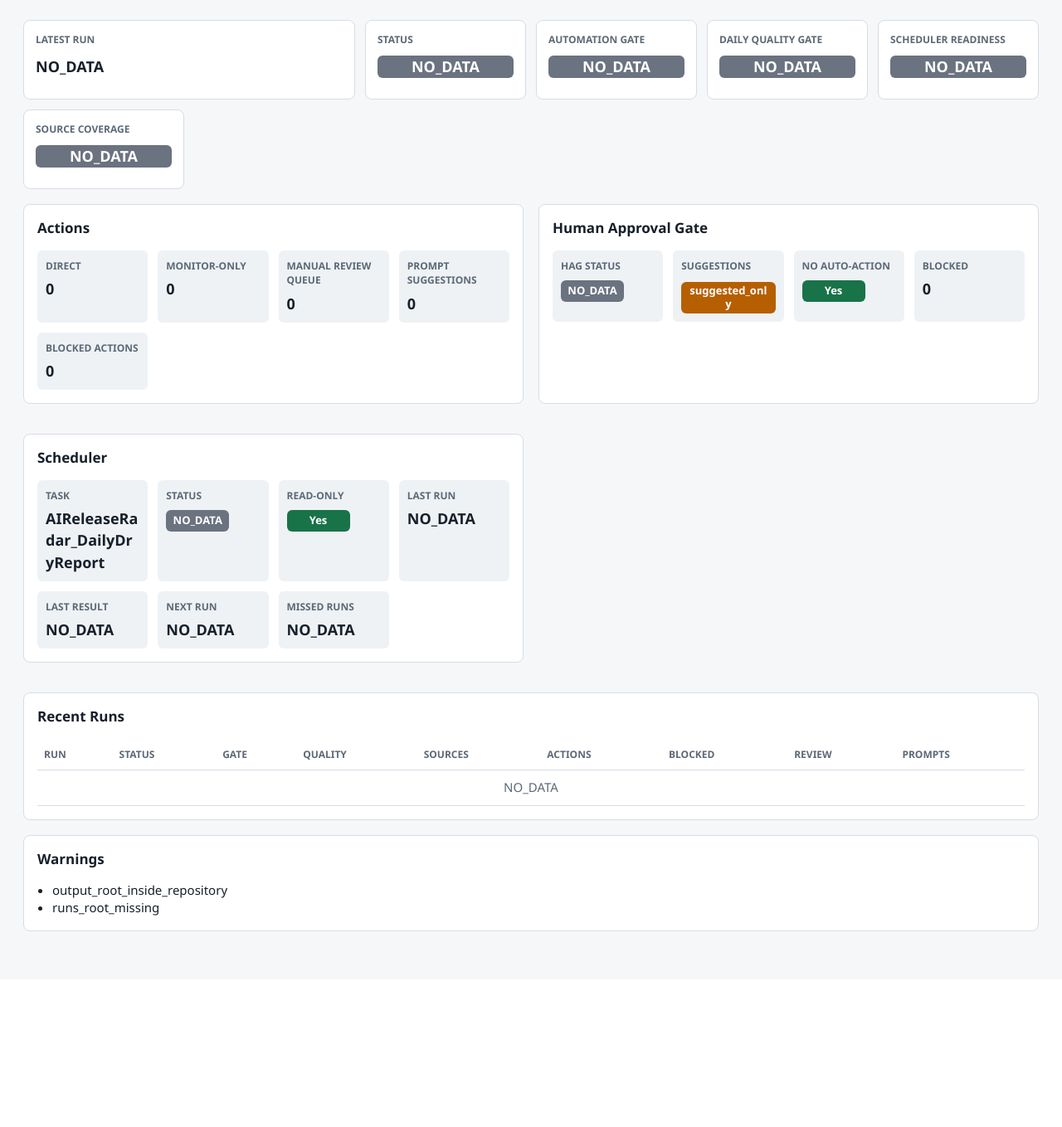
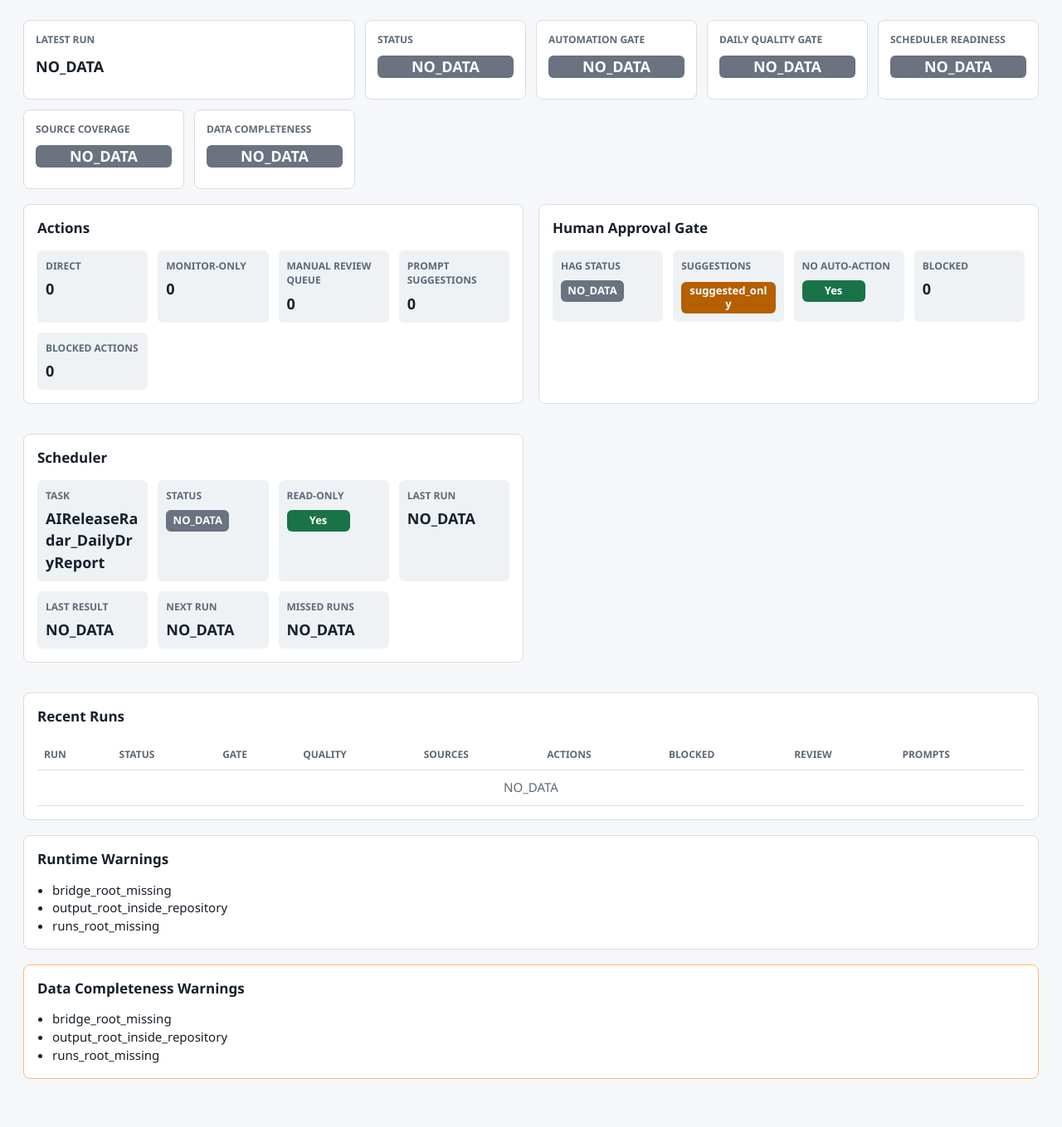
Before and after one commit to AlbertoFerrari71/AI_Release_Radar, a FastAPI app: page / in a window 1280 px wide. Shown: the part 107-1466 px from the top of the page at 83% size. Before the commit the page ends 1230 px from the top, so only its background shows below. Run offline with FastAPI, Linux system fonts and the light colour scheme; parts of the project's set-up code (start-up, migrations or seed data) failed here and were passed over.

Commit message:
0900) Add dashboard data completeness gate

```diff
--- a/radar_web/app.py
+++ b/radar_web/app.py
@@ -16,7 +16,7 @@ from fastapi.templating import Jinja2Templates
 from radar_web.config import DashboardConfig, default_config
 from radar_web.manual_trigger import DailySimTrigger
 from radar_web.models import ApiMessage, DashboardStatus
-from radar_web.run_locator import find_latest_run, list_recent_runs, load_run_detail
+from radar_web.run_locator import inspect_runs_root, list_recent_runs, load_run_detail
 from radar_web.scheduler_status import read_scheduler_status
 
 
@@ -160,14 +160,26 @@ def build_status(
     recent_runs = runs if runs is not None else list_recent_runs(config.runs_root, limit=20)
     latest = recent_runs[0].to_dict() if recent_runs else None
     warnings = list(config.validate_output_root())
+    if not config.bridge_root.exists():
+        warnings.append("bridge_root_missing")
     if not config.runs_root.exists():
         warnings.append("runs_root_missing")
+    warnings.extend(inspect_runs_root(config.runs_root))
+    data_warnings = list(warnings)
+    if isinstance(latest, dict):
+        data_warnings.extend(str(warning) for warning in latest.get("warnings", []))
+    data_warnings = sorted(set(data_warnings))
     return DashboardStatus(
         status=latest.get("status", "NO_DATA") if isinstance(latest, dict) else "NO_DATA",
         bridge_runs_root=str(config.runs_root),
         latest_run=latest,
         recent_run_count=len(recent_runs),
         scheduler=read_scheduler_status_placeholder(config),
+        data_completeness_status=_data_completeness_status(
+            has_runs=bool(recent_runs),
+            warnings=data_warnings,
+        ),
+        data_completeness_warnings=tuple(data_warnings),
         manual_trigger_enabled=True,
         warnings=tuple(sorted(set(warnings))),
     )
@@ -176,6 +188,12 @@ def build_status(
 def read_scheduler_status_placeholder(config: DashboardConfig) -> dict[str, Any]:
     """Return read-only scheduler status for the configured task."""
     return read_scheduler_status(config.scheduler_task_name)
+
+
+def _data_completeness_status(*, has_runs: bool, warnings: list[str]) -> str:
+    if not has_runs:
+        return "NO_DATA"
+    return "PASS_WITH_WARNINGS" if warnings else "PASS"
 
 
 def _run_detail_or_404(config: DashboardConfig, run_id: str) -> dict[str, Any]:
--- a/radar_web/models.py
+++ b/radar_web/models.py
@@ -15,6 +15,8 @@ class DashboardStatus:
     latest_run: dict[str, Any] | None
     recent_run_count: int
     scheduler: dict[str, Any]
+    data_completeness_status: str = "NO_DATA"
+    data_completeness_warnings: tuple[str, ...] = field(default_factory=tuple)
     read_only_default: bool = True
     manual_trigger_enabled: bool = False
     warnings: tuple[str, ...] = field(default_factory=tuple)
@@ -27,6 +29,8 @@ class DashboardStatus:
             "latest_run": self.latest_run,
             "recent_run_count": self.recent_run_count,
             "scheduler": self.scheduler,
+            "data_completeness_status": self.data_completeness_status,
+            "data_completeness_warnings": list(self.data_completeness_warnings),
             "read_only_default": self.read_only_default,
             "manual_trigger_enabled": self.manual_trigger_enabled,
             "warnings": list(self.warnings),
--- a/radar_web/run_locator.py
+++ b/radar_web/run_locator.py
@@ -80,6 +80,29 @@ def find_latest_run(runs_root: str | Path) -> RunCandidate | None:
     """Return the most recent coherent Bridge run, or None when no run exists."""
     runs = list_recent_runs(runs_root, limit=1)
     return runs[0] if runs else None
+
+
+def inspect_runs_root(runs_root: str | Path) -> list[str]:
+    """Return read-only data completeness warnings for the runs root."""
+    root = Path(runs_root)
+    warnings: list[str] = []
+    if _has_forbidden_path_part(root):
+        warnings.append(f"forbidden_path_name:{root.name}")
+        return warnings
+    if not root.exists():
+        warnings.append("runs_root_missing")
+        return warnings
+    if not root.is_dir():
+        warnings.append("runs_root_not_directory")
+        return warnings
+    index_path = root / "runs_index.jsonl"
+    if index_path.exists() and not _has_forbidden_path_part(index_path):
+        try:
+            warnings.extend(f"runs_index:{issue}" for issue in validate_run_index(index_path))
+            get_last_run_index_entry(index_path)
+        except (OSError, ValueError) as exc:
+            warnings.append(f"runs_index_unreadable:{exc}")
+    return warnings
 
 
 def list_recent_runs(runs_root: str | Path, limit: int = 20) -> list[RunCandidate]:
--- a/radar_web/templates/index.html
+++ b/radar_web/templates/index.html
@@ -50,6 +50,10 @@
         <article class="metric">
           <span class="label">source coverage</span>
           <strong class="badge {{ latest.source_coverage_status | status_class if latest else 'status-no-data' }}">{{ latest.source_coverage_status if latest else 'NO_DATA' }}</strong>
+        </article>
+        <article class="metric">
+          <span class="label">data completeness</span>
+          <strong class="badge {{ status.data_completeness_status | status_class }}">{{ status.data_completeness_status }}</strong>
         </article>
       </section>
 
@@ -181,9 +185,20 @@
 
       {% if status.warnings %}
       <section class="panel">
-        <h2>Warnings</h2>
+        <h2>Runtime Warnings</h2>
         <ul class="warning-list">
           {% for warning in status.warnings %}
+          <li>{{ warning }}</li>
+          {% endfor %}
+        </ul>
+      </section>
+      {% endif %}
+
+      {% if status.data_completeness_warnings %}
+      <section class="panel warning-panel">
+        <h2>Data Completeness Warnings</h2>
+        <ul class="warning-list">
+          {% for warning in status.data_completeness_warnings %}
           <li>{{ warning }}</li>
           {% endfor %}
         </ul>
```
Also changed, not shown: tests/test_radar_web_app.py (+19 -0 lines), tests/test_radar_web_run_locator.py (+18 -1 lines).
